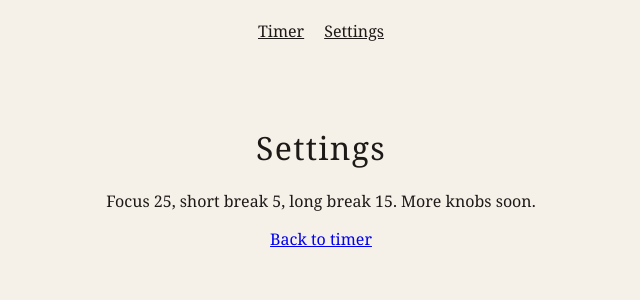
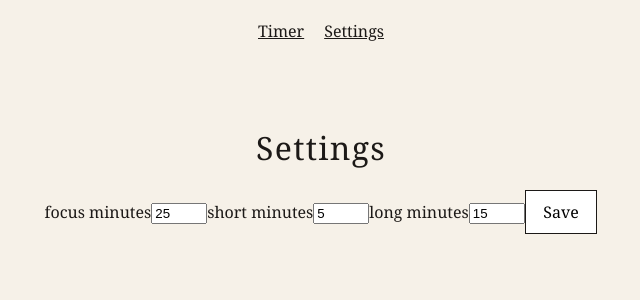
Before and after one commit to asilabdul/pomodoro-desk, a Next.js app: page /settings in a window 1280 px wide. Shown: the top 300 px of the page, without its empty margins (319-959 px from the left). Built offline with nearby package versions, Linux system fonts and the light colour scheme.

Commit message:
settings form writes minutes

```diff
--- a/app/settings/page.tsx
+++ b/app/settings/page.tsx
@@ -1,9 +1,25 @@
+'use client';
+import { FormEvent, useEffect, useState } from 'react';
+import { readDurations, writeDurations, type Durations } from '../../lib/settings';
+
 export default function SettingsPage() {
+  const [values, setValues] = useState<Durations>({ focus: 25, short: 5, long: 15 });
+  useEffect(() => setValues(readDurations()), []);
+  function onSubmit(event: FormEvent) {
+    event.preventDefault();
+    writeDurations(values);
+  }
   return (
     <main>
       <h1>Settings</h1>
-      <p>Focus 25, short break 5, long break 15. More knobs soon.</p>
-      <p><a href="/">Back to timer</a></p>
+      <form onSubmit={onSubmit} className="settings">
+        {(['focus', 'short', 'long'] as const).map((key) => (
+          <label key={key}>{key} minutes
+            <input type="number" min={1} max={90} value={values[key]} onChange={(e) => setValues({ ...values, [key]: Number(e.target.value) })} />
+          </label>
+        ))}
+        <button type="submit">Save</button>
+      </form>
     </main>
   );
 }
```
